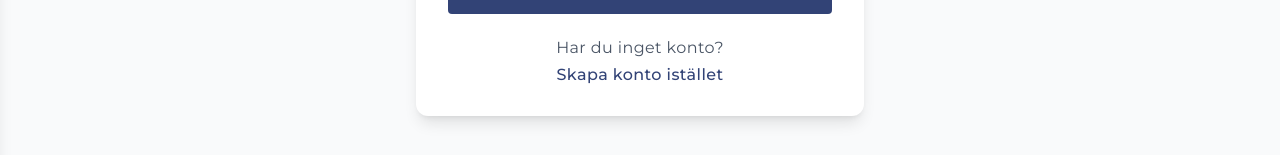
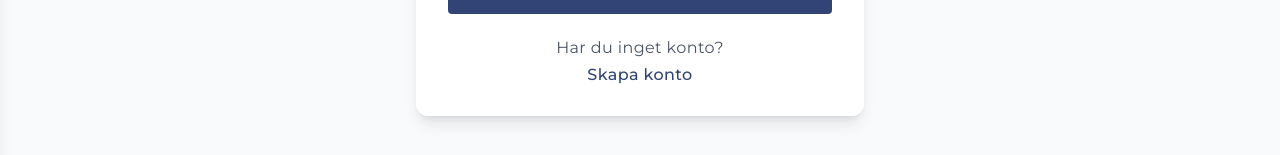
Before and after one commit to KateCodesZ/fullstack-webshop-ts, a React (Vite) app in the folder client/: page /auth in a window 1280 px wide. Shown: the part 569-724 px from the top of the page. Built offline with nearby package versions, Linux system fonts and the light colour scheme.

Commit message:
fix(Auth): update button text

```diff
--- a/client/src/pages/Auth.tsx
+++ b/client/src/pages/Auth.tsx
@@ -256,7 +256,7 @@ const AuthPage = () => {
             }}
             className="mt-2 text-marianblue font-medium hover:text-mahogany transition-colors cursor-pointer"
           >
-            {isRegistering ? 'Logga in istället' : 'Skapa konto istället'}
+            {isRegistering ? 'Logga in' : 'Skapa konto'}
           </button>
         </div>
       </div>
```
